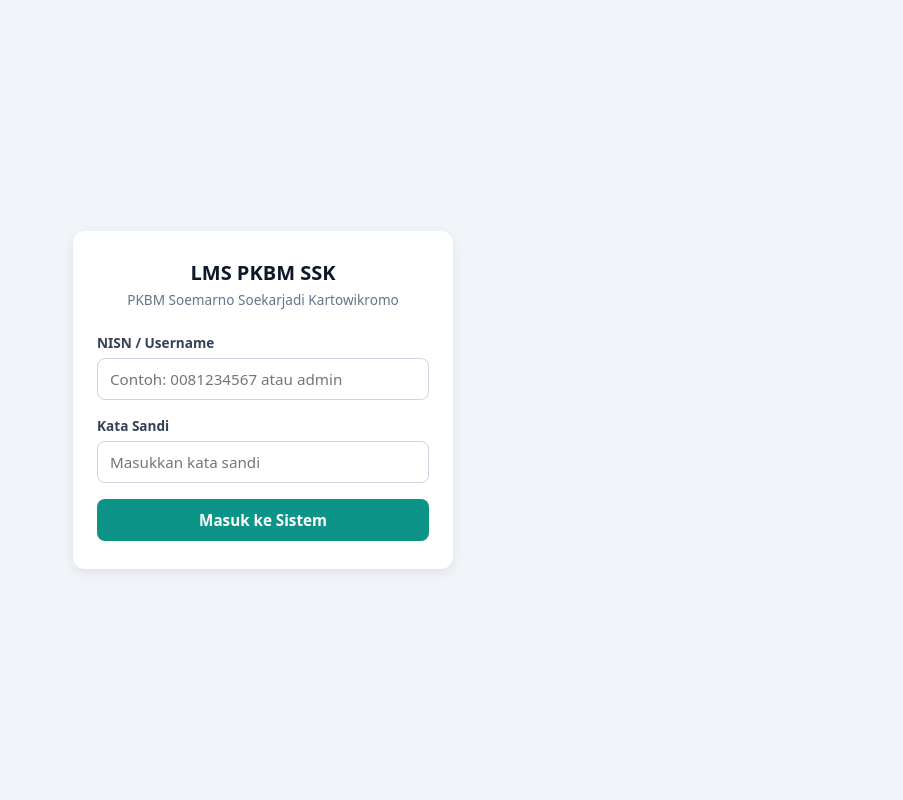
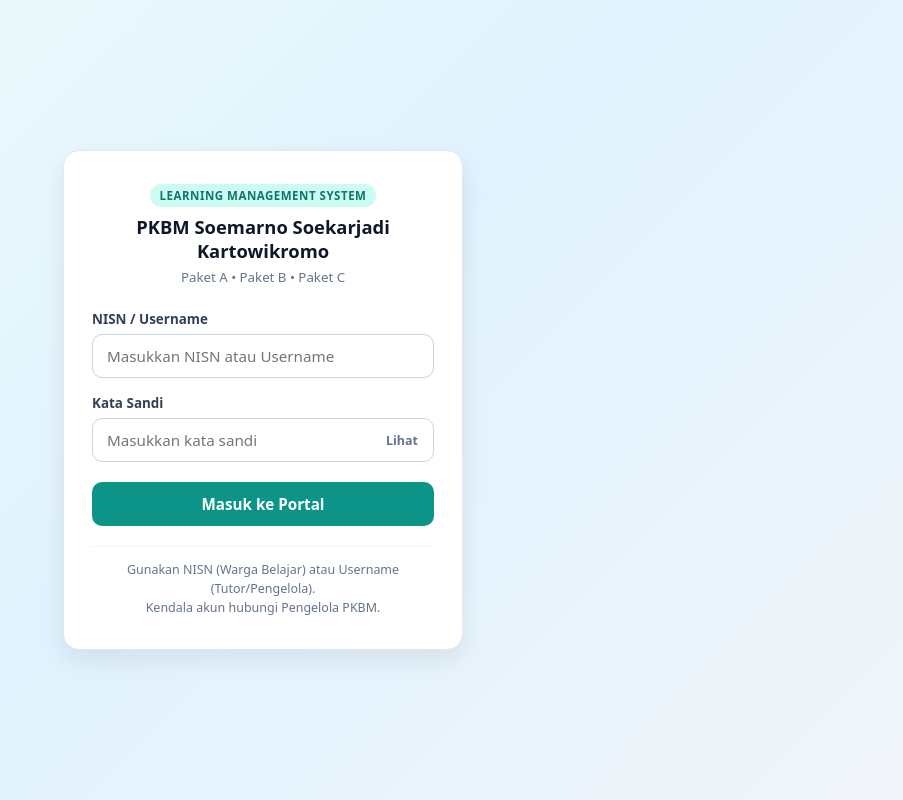
Before and after one commit to pkbmssk/lms, a plain HTML site: page index.html in a window 1280 px wide. Shown: the whole page, without its empty margins (377-1280 px from the left). Drawn offline with Linux system fonts and the light colour scheme.

Commit message:
index.html

```diff
--- a/index.html
+++ b/index.html
@@ -3,48 +3,169 @@
 <head>
   <meta charset="UTF-8">
   <meta name="viewport" content="width=device-width, initial-scale=1.0">
-  <title>Login LMS - PKBM Soemarno Soekarjadi Kartowikromo</title>
+  <title>Portal Pembelajaran - PKBM Soemarno Soekarjadi Kartowikromo</title>
+  <link rel="icon" type="image/png" href="logo.png">
   <style>
-    * { box-sizing: border-box; font-family: system-ui, -apple-system, sans-serif; }
+    * { box-sizing: border-box; font-family: system-ui, -apple-system, 'Segoe UI', Roboto, sans-serif; }
     body {
-      margin: 0; background: #f1f5f9; display: flex;
-      justify-content: center; align-items: center; min-height: 100vh; padding: 16px;
+      margin: 0;
+      min-height: 100vh;
+      display: flex;
+      justify-content: center;
+      align-items: center;
+      padding: 20px;
+      background: linear-gradient(135deg, #f0fdfa 0%, #e0f2fe 50%, #f1f5f9 100%);
     }
     .card {
-      background: #ffffff; padding: 28px 24px; border-radius: 12px;
-      box-shadow: 0 4px 12px rgba(0,0,0,0.08); width: 100%; max-width: 380px;
+      background: #ffffff;
+      padding: 32px 28px;
+      border-radius: 16px;
+      box-shadow: 0 10px 25px rgba(15, 23, 42, 0.08);
+      border: 1px solid #e2e8f0;
+      width: 100%;
+      max-width: 400px;
     }
-    h1 { font-size: 1.25rem; margin: 0 0 4px; color: #0f172a; text-align: center; }
-    p.sub { font-size: 0.85rem; color: #64748b; text-align: center; margin: 0 0 24px; }
-    label { display: block; font-size: 0.85rem; font-weight: 600; color: #334155; margin-bottom: 6px; }
+    .brand-header {
+      text-align: center;
+      margin-bottom: 24px;
+    }
+    .logo-sekolah {
+      width: 82px;
+      height: 82px;
+      object-fit: contain;
+      margin: 0 auto 12px;
+      display: block;
+    }
+    .badge-portal {
+      display: inline-block;
+      background: #ccfbf1;
+      color: #0f766e;
+      font-size: 0.72rem;
+      font-weight: 700;
+      letter-spacing: 0.5px;
+      text-transform: uppercase;
+      padding: 4px 10px;
+      border-radius: 99px;
+      margin-bottom: 8px;
+    }
+    h1 {
+      font-size: 1.15rem;
+      line-height: 1.35;
+      margin: 0 0 4px;
+      color: #0f172a;
+    }
+    p.sub {
+      font-size: 0.83rem;
+      color: #64748b;
+      margin: 0;
+    }
+    label {
+      display: block;
+      font-size: 0.84rem;
+      font-weight: 600;
+      color: #334155;
+      margin-bottom: 6px;
+    }
+    .input-group {
+      position: relative;
+      margin-bottom: 16px;
+    }
     input {
-      width: 100%; padding: 10px 12px; border: 1px solid #cbd5e1;
-      border-radius: 8px; font-size: 0.95rem; margin-bottom: 16px;
+      width: 100%;
+      padding: 11px 14px;
+      border: 1px solid #cbd5e1;
+      border-radius: 10px;
+      font-size: 0.95rem;
+      transition: border-color 0.2s, box-shadow 0.2s;
     }
-    input:focus { outline: none; border-color: #0d9488; }
-    button {
-      width: 100%; padding: 11px; background: #0d9488; color: #fff;
-      border: none; border-radius: 8px; font-size: 0.95rem; font-weight: 600; cursor: pointer;
+    input:focus {
+      outline: none;
+      border-color: #0d9488;
+      box-shadow: 0 0 0 3px rgba(13, 148, 136, 0.15);
     }
-    button:disabled { background: #94a3b8; }
+    .toggle-pass {
+      position: absolute;
+      right: 12px;
+      top: 50%;
+      transform: translateY(-50%);
+      background: none;
+      border: none;
+      color: #64748b;
+      font-size: 0.78rem;
+      font-weight: 600;
+      cursor: pointer;
+      padding: 4px;
+      width: auto;
+    }
+    button.btn-submit {
+      width: 100%;
+      padding: 12px;
+      background: #0d9488;
+      color: #ffffff;
+      border: none;
+      border-radius: 10px;
+      font-size: 0.95rem;
+      font-weight: 600;
+      cursor: pointer;
+      transition: background 0.2s;
+      margin-top: 4px;
+    }
+    button.btn-submit:hover { background: #0f766e; }
+    button.btn-submit:disabled { background: #94a3b8; cursor: not-allowed; }
     .alert {
-      display: none; background: #fee2e2; color: #b91c1c; padding: 10px;
-      border-radius: 8px; font-size: 0.85rem; margin-bottom: 16px; text-align: center;
+      display: none;
+      background: #fee2e2;
+      color: #b91c1c;
+      border: 1px solid #fecaca;
+      padding: 10px 12px;
+      border-radius: 8px;
+      font-size: 0.84rem;
+      margin-bottom: 16px;
+      text-align: center;
+    }
+    .footer-note {
+      margin-top: 20px;
+      padding-top: 14px;
+      border-top: 1px solid #f1f5f9;
+      text-align: center;
+      font-size: 0.78rem;
+      color: #64748b;
+      line-height: 1.5;
     }
   </style>
 </head>
 <body>
+
 <div class="card">
-  <h1>LMS PKBM SSK</h1>
-  <p class="sub">PKBM Soemarno Soekarjadi Kartowikromo</p>
+  <div class="brand-header">
+    <!-- Logo otomatis tampil jika file logo.png sudah diunggah ke GitHub -->
+    <img src="logo.png" alt="Logo PKBM" class="logo-sekolah" onerror="this.style.display='none'">
+    <span class="badge-portal">Learning Management System</span>
+    <h1>PKBM Soemarno Soekarjadi Kartowikromo</h1>
+    <p class="sub">Paket A • Paket B • Paket C</p>
+  </div>
+
   <div id="alertBox" class="alert"></div>
+
   <form id="loginForm">
     <label for="username">NISN / Username</label>
-    <input type="text" id="username" placeholder="Contoh: 0081234567 atau admin" required>
+    <div class="input-group">
+      <input type="text" id="username" placeholder="Masukkan NISN atau Username" required autocomplete="username">
+    </div>
+
     <label for="password">Kata Sandi</label>
-    <input type="password" id="password" placeholder="Masukkan kata sandi" required>
-    <button type="submit" id="btnLogin">Masuk ke Sistem</button>
+    <div class="input-group">
+      <input type="password" id="password" placeholder="Masukkan kata sandi" required autocomplete="current-password" style="padding-right: 65px;">
+      <button type="button" class="toggle-pass" id="togglePass">Lihat</button>
+    </div>
+
+    <button type="submit" class="btn-submit" id="btnLogin">Masuk ke Portal</button>
   </form>
+
+  <div class="footer-note">
+    Gunakan NISN (Warga Belajar) atau Username (Tutor/Pengelola).<br>
+    Kendala akun hubungi Pengelola PKBM.
+  </div>
 </div>
 
 <script type="module">
@@ -67,6 +188,15 @@
   const auth = getAuth(app);
   const db = getDatabase(app);
 
+  // Fitur lihat / sembunyikan kata sandi
+  const passInput = document.getElementById('password');
+  const toggleBtn = document.getElementById('togglePass');
+  toggleBtn.addEventListener('click', () => {
+    const isHidden = passInput.type === 'password';
+    passInput.type = isHidden ? 'text' : 'password';
+    toggleBtn.textContent = isHidden ? 'Tutup' : 'Lihat';
+  });
+
   document.getElementById('loginForm').addEventListener('submit', async (e) => {
     e.preventDefault();
     const alertBox = document.getElementById('alertBox');
@@ -76,7 +206,7 @@
     btnLogin.textContent = 'Memeriksa akun...';
 
     let rawUser = document.getElementById('username').value.trim().toLowerCase();
-    const password = document.getElementById('password').value;
+    const password = passInput.value;
     const email = rawUser.includes('@') ? rawUser : `${rawUser}@pkbm-ssk.id`;
 
     try {
@@ -97,9 +227,10 @@
       alertBox.style.display = 'block';
     } finally {
       btnLogin.disabled = false;
-      btnLogin.textContent = 'Masuk ke Sistem';
+      btnLogin.textContent = 'Masuk ke Portal';
     }
   });
 </script>
+
 </body>
 </html>
```
